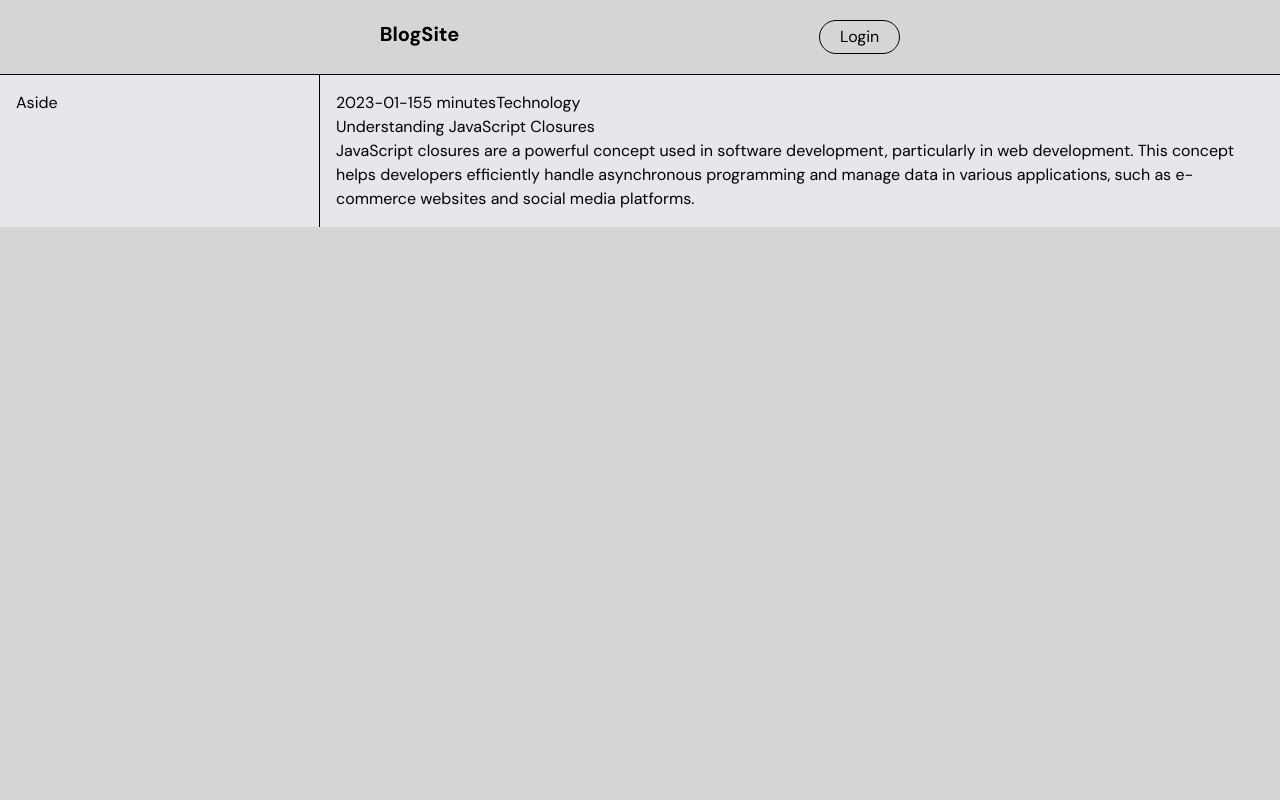
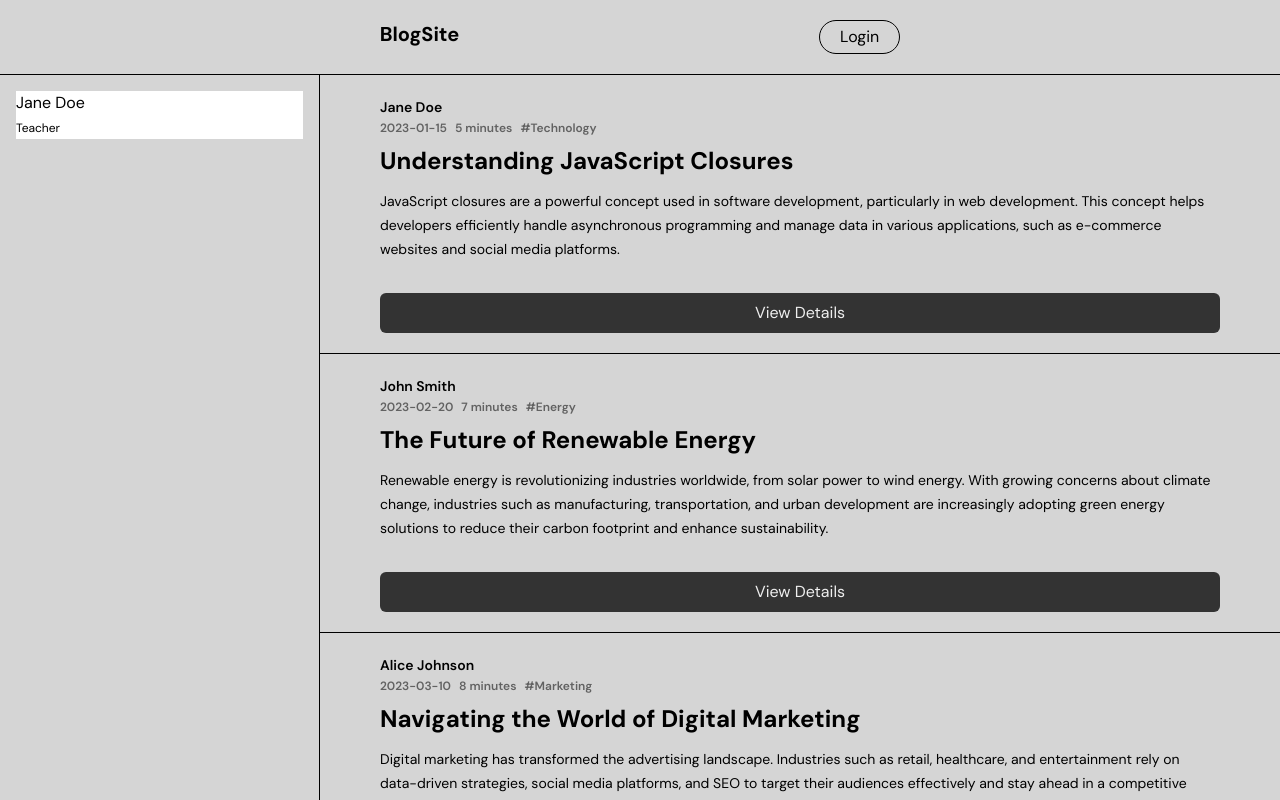
Before and after one commit to swaminaing/blogging-website, a React (Vite) app: page / in a window 1280 px wide. Shown: the top 800 px of the page. Built offline with nearby package versions, Linux system fonts and the light colour scheme; data requests are answered from the project's data file.

Commit message:
create basic post page ui

```diff
--- a/src/App.jsx
+++ b/src/App.jsx
@@ -10,10 +10,10 @@ function App() {
       <Navbar />
       <section>
         <div className="grid grid-cols-4">
-          <div className="col-span-1 bg-gray-200 border-r p-4">
+          <div className="col-span-1 border-r p-4">
             <Aside />
           </div>
-          <div className="col-span-3 bg-gray-200 p-4">
+          <div className="col-span-3">
             <MainContent />
           </div>
         </div>
--- a/src/components/Aside/Aside.jsx
+++ b/src/components/Aside/Aside.jsx
@@ -1,7 +1,16 @@
 import React from "react";
 
 function Aside() {
-  return <div>Aside</div>;
+  return (
+    <div>
+      <div className="bg-white">
+        <h3>Jane Doe</h3>
+        <span className="text-[12px]">Teacher</span>
+      </div>
+
+      <div className="button-group"></div>
+    </div>
+  );
 }
 
 export default Aside;
--- a/src/components/Main/MainContent.jsx
+++ b/src/components/Main/MainContent.jsx
@@ -1,46 +1,24 @@
-import React, { useState } from "react";
+import React, { useEffect, useState } from "react";
 import { getPosts } from "../../utils/http";
+import Posts from "./Posts";
 
 function MainContent() {
-  const [posts, setPosts] = useState([
-    {
-      id: "1",
-      title: "Understanding JavaScript Closures",
-      author: "Jane Doe",
-      author_id: "1",
-      views: 100,
-      content:
-        "JavaScript closures are a powerful concept used in software development, particularly in web development. This concept helps developers efficiently handle asynchronous programming and manage data in various applications, such as e-commerce websites and social media platforms.",
-      reading_time: "5 minutes",
-      created_at: "2023-01-15",
-      tags: ["Technology"],
-    },
-  ]);
+  const [posts, setPosts] = useState([]);
+
+  useEffect(() => {
+    async function getBlogPosts() {
+      const results = await getPosts();
+
+      setPosts(results);
+    }
+
+    getBlogPosts();
+  }, []);
 
   return (
-    <div>
-      {posts.map((post) => {
-        return (
-          <div key={post.id} className="post">
-            <div className="post-header">
-              <div>
-                <span>{post.created_at}</span>
-                <span>{post.reading_time}</span>
-                {post.tags.map((tag) => {
-                  return <span>{tag}</span>;
-                })}
-              </div>
-            </div>
-            <div className="post-title">
-              <h3>{post.title}</h3>
-            </div>
-            <div className="post-content">
-              <p>{post.content}</p>
-            </div>
-          </div>
-        );
-      })}
-    </div>
+    <>
+      <Posts posts={posts} />
+    </>
   );
 }
 
--- /dev/null
+++ b/src/components/Main/Posts.jsx
@@ -0,0 +1,46 @@
+import React from "react";
+
+const styles = {
+  container: "w-full border-b",
+  innerContainer: "max-w-11/12 mx-auto",
+  postWrapper: "p-5",
+  author: "text-sm font-semibold",
+  metaInfo: "text-[12px] text-[#626262] font-semibold",
+  title: "text-2xl font-bold mt-2",
+  content: "text-sm/6 my-3",
+  button: "w-full bg-[#333] text-[#eee] rounded-md py-2 cursor-pointer mt-5",
+};
+
+function Posts({ posts }) {
+  return (
+    <div>
+      {posts.map((post) => (
+        <div key={post.id} className={styles.container}>
+          <div className={styles.innerContainer}>
+            <div className={styles.postWrapper}>
+              <div>
+                <span className={styles.author}>{post.author}</span>
+              </div>
+              <div className={styles.metaInfo}>
+                <span>{post.created_at}</span>
+                <span className="mx-2">{post.reading_time}</span>
+                {post.tags.map((tag, index) => (
+                  <span key={index}>#{tag}</span>
+                ))}
+              </div>
+              <div className={styles.title}>
+                <h3>{post.title}</h3>
+              </div>
+              <div className={styles.content}>
+                <p>{post.content}</p>
+              </div>
+              <button className={styles.button}>View Details</button>
+            </div>
+          </div>
+        </div>
+      ))}
+    </div>
+  );
+}
+
+export default Posts;
```
